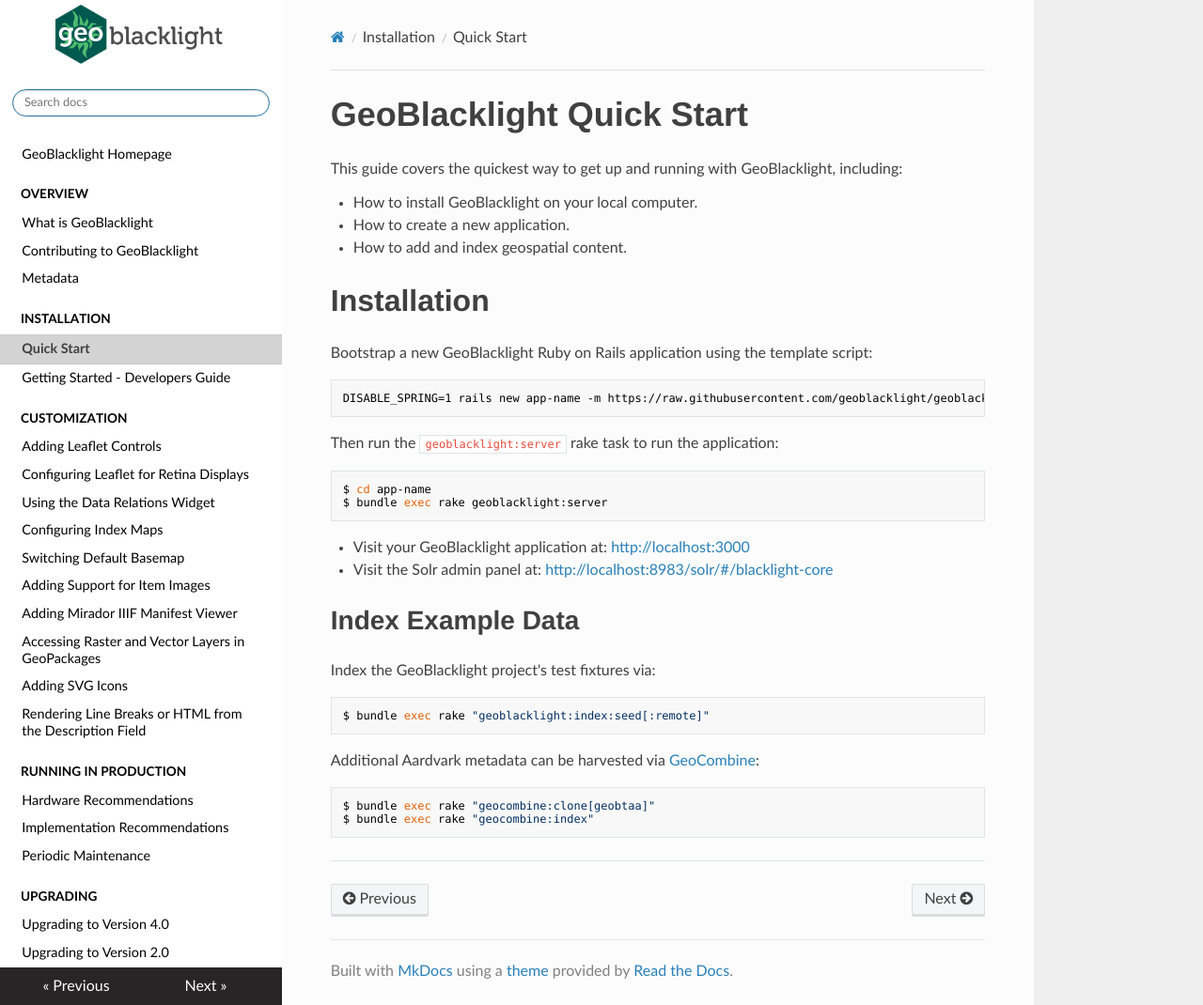
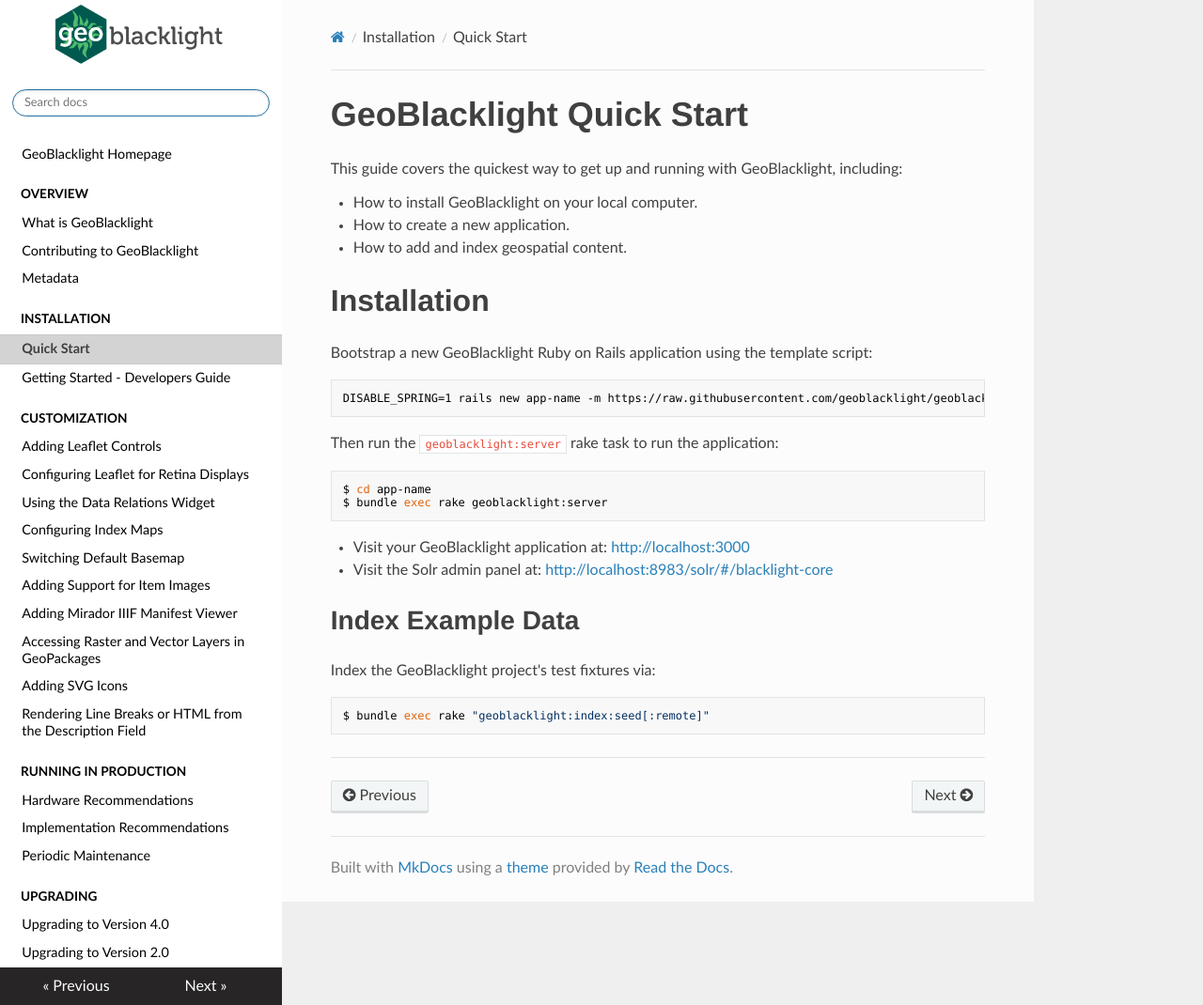
Before and after one commit to geoblacklight/docs-archive, an MkDocs documentation site: the page built from docs/installation/geoblacklight_quick_start.md, in a window 1280 px wide and 1070 px high. Shown: the whole window at 94% size. Built offline with MkDocs 1.6.1, drawn with Linux system fonts in a browser that asks for light colours; nearby versions of some CDN libraries.

Commit message:
Update geoblacklight_quick_start.md
Remove the geocombine block for now. Re-add after aardvark harvesting task is available.

````diff
--- a/docs/installation/geoblacklight_quick_start.md
+++ b/docs/installation/geoblacklight_quick_start.md
@@ -29,11 +29,4 @@ Index the GeoBlacklight project's test fixtures via:
 ```bash
 $ bundle exec rake "geoblacklight:index:seed[:remote]"
 ```
-
-Additional Aardvark metadata can be harvested via [GeoCombine](https://github.com/OpenGeoMetadata/GeoCombine):
-
-```bash
-$ bundle exec rake "geocombine:clone[geobtaa]"
-$ bundle exec rake "geocombine:index"
-```
 ---
````
